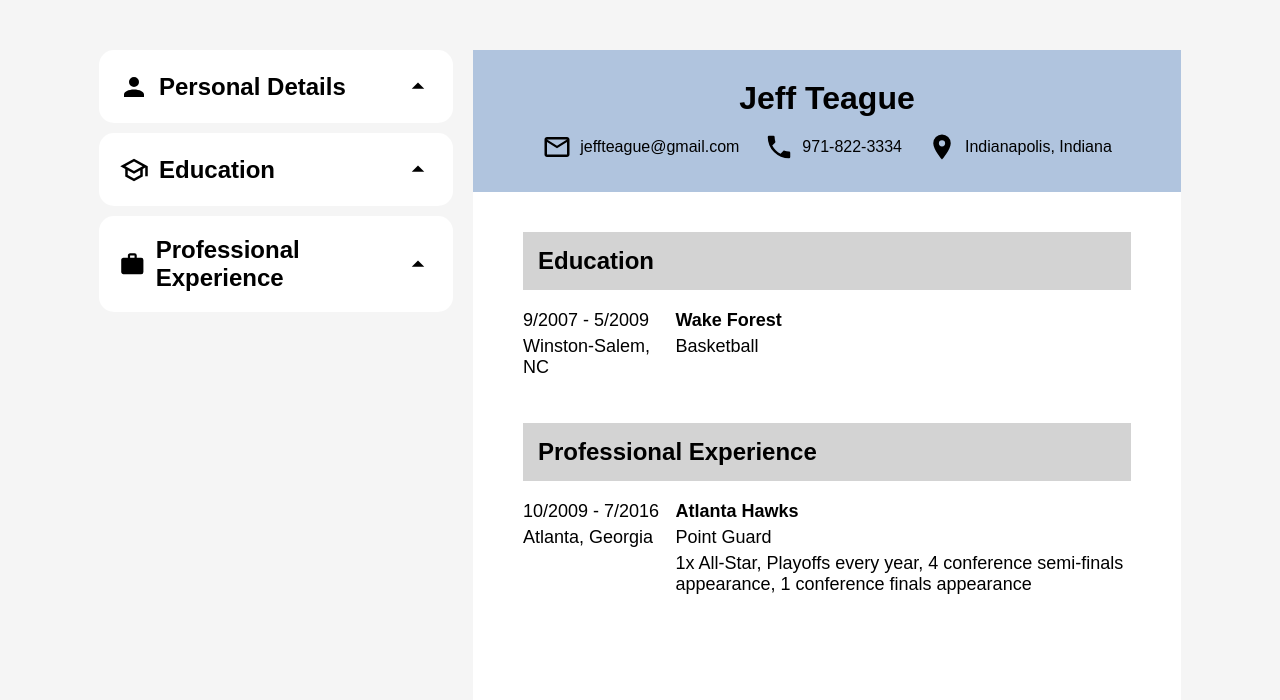
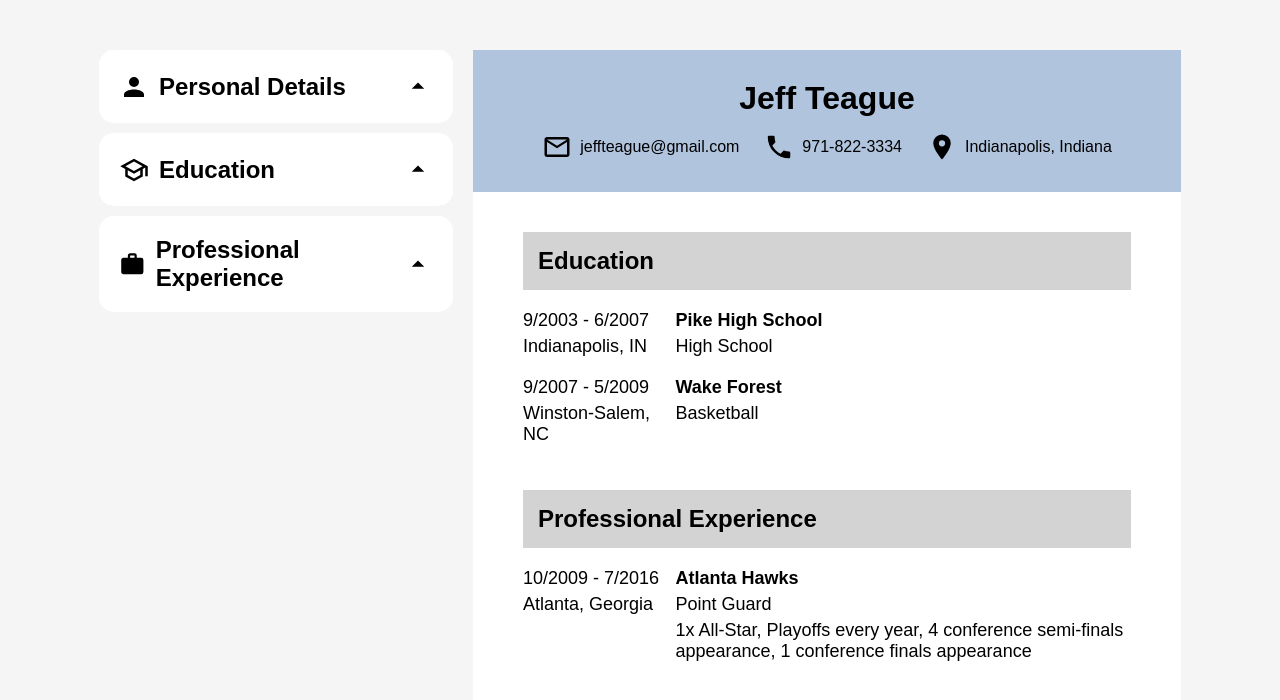
Before and after one commit to Mouzone/resume-generator, a React (Vite) app: page / in a window 1280 px wide. Shown: the top 700 px of the page. Built offline with nearby package versions, Linux system fonts and the light colour scheme.

Commit message:
Change Resume to render objects of objects properly and fix spacing between items of education

```diff
--- a/src/components/App.jsx
+++ b/src/components/App.jsx
@@ -10,13 +10,32 @@
                                                                  email: "jeffteague@gmail.com",
                                                                  phone: "971-822-3334",
                                                                  address: "Indianapolis, Indiana "})
-    const [ education, setEducation ] = useState( { school: "Wake Forest",
+    const [ education, setEducation ] = useState(
+        {
+                    show: [0, 1],
+                    items: {
+                        0: {
+                            school: "Pike High School",
+                            degree: "High School",
+                            start: "9/2003",
+                            end: "6/2007",
+                            location: "Indianapolis, IN"
+                        },
+                        1: {
+                            school: "Wake Forest",
                             degree: "Basketball",
                             start: "9/2007",
                             end: "5/2009",
                             location: "Winston-Salem, NC"
+                        }
+                    }
                     })
-    const [ experience, setExperience ] = useState({ company: "Atlanta Hawks",
+    const [ experience, setExperience ] = useState(
+        {
+                    show: [0],
+                    items: {
+                        0: {
+                            company: "Atlanta Hawks",
                             position: "Point Guard",
                             start: "10/2009",
                             end: "7/2016",
@@ -24,6 +43,8 @@
                             description: "1x All-Star, Playoffs every year, " +
                                 "4 conference semi-finals appearance, " +
                                 "1 conference finals appearance"
+                        }
+                    }
                 })
 
     // todo: for education and experience:
--- a/src/components/Form.jsx
+++ b/src/components/Form.jsx
@@ -1,8 +1,6 @@
 import "../styles/Form.css"
 import { useState } from "react";
-// todo: refactor Education & Experience to use ternary operator to reduce amount of shared code
-// -- call it Edit so it makes moving forward to list view easier
-// work on list view, with data structures and implement edit portion later
+// todo: work on list view, with data structures and implement edit portion later
 function Personal({ state, setState }) {
     function changeName(e) {
         setState({ ...state, name: e.target.value })
@@ -76,7 +74,7 @@
     )
 }
 
-function Education({state, setState}) {
+function Education({ state, setState }) {
     const [ show, setShow ] = useState(false)
     function changeShow() {
         setShow(!show)
@@ -107,19 +105,25 @@
 
             </div>
             { show && (
-                <Edit
-                    isEducation={true}
-                    state={state}
-                    setState={setState}
-                >
-                </Edit>
+                <ul>
+                    { state["show"].map(
+                        key => <li key={key}> { state["items"][key]["school"] } </li>
+                    ) }
+                </ul>
+                // <Edit
+                //     isEducation={ true }
+                //     state={ state }
+                //     setState={ setState }
+                // >
+                // </Edit>
             )}
         </div>
     )
 }
 
 function Experience({state, setState}) {
-    const [ show, setShow ] = useState(false)
+    const [show, setShow] = useState(false)
+
     function changeShow() {
         setShow(!show)
     }
@@ -149,9 +153,9 @@
             </div>
             { show && (
                 <Edit
-                    isEducation={false}
-                    state={state}
-                    setState={setState}
+                    isEducation={ false }
+                    state={ state }
+                    setState={ setState }
                 >
                 </Edit>
             )}
@@ -208,27 +212,27 @@
             <div className="dates">
                 <Input
                     label="Start Date"
-                    value={state["start"]}
-                    handleChange={changeStart}
+                    value={ state["start"] }
+                    handleChange={ changeStart }
                 />
                 <Input
                     label="End Date"
-                    value={state["end"]}
-                    handleChange={changeEnd}
+                    value={ state["end"] }
+                    handleChange={ changeEnd }
                 />
             </div>
             <Input
                 label="Location"
-                value={state["location"]}
-                handleChange={changeLocation}
+                value={ state["location"] }
+                handleChange={ changeLocation }
             />
             { !isEducation && (
                 <label>
                     Description
                     {' '}
                     <textarea
-                        value={state["description"]}
-                        onChange={changeDescription}
+                        value={ state["description"] }
+                        onChange={ changeDescription }
                     />
                 </label>
             )}
@@ -236,17 +240,17 @@
     )
 }
 
-function Input({label, value, handleChange}) {
+function Input({ label, value, handleChange }) {
     return (
         <label>
             {label}
             {' '}
             <input
-                value={value}
-                onChange={handleChange}
+                value={ value }
+                onChange={ handleChange }
             />
         </label>
     )
 }
 
-export {Personal, Education, Experience}
+export { Personal, Education, Experience }
--- a/src/components/Resume.jsx
+++ b/src/components/Resume.jsx
@@ -30,36 +30,73 @@
             </div>
             <div id="education">
                 <h2> Education </h2>
-                <div className="items">
-                    <div className="item">
-                        <div className="left">
-                        <p> {education["start"]} - {education["end"]} </p>
-                            <p> {education["location"]} </p>
-                        </div>
-                        <div className="right">
-                            <p> {education["school"]} </p>
-                            <p> {education["degree"]} </p>
-                        </div>
-                    </div>
-
-                </div>
+                <Items
+                    isEducation={ true }
+                    state={ education }
+                ></Items>
             </div>
             <div id="experience">
                 <h2> Professional Experience </h2>
-                <div className="items">
-                    <div className="item">
-                        <div className="left">
-                            <p> {experience["start"]} - {experience["end"]} </p>
-                            <p> {experience["location"]} </p>
-                        </div>
-                        <div className={"right"}>
-                            <p> {experience["company"]} </p>
-                            <p> {experience["position"]} </p>
-                            <p> {experience["description"]} </p>
-                        </div>
-                    </div>
-                </div>
+                <Items
+                    isEducation={ false }
+                    state={ experience }
+                ></Items>
             </div>
         </div>
     )
 }
+
+function Items({ isEducation, state }) {
+    return (
+        <div className="items">
+            { state["show"].map(key => {
+                const item = state["items"][key]
+                return (
+                    <div key={ isEducation ? item["school"] : item["company"] } className="item">
+                        <Left start={ item["start"] }
+                              end={ item["end"] }
+                              location={ item["location"] }>
+                        </Left>
+                        { isEducation ?
+                            <EducationRight school={ item["school"]}
+                                            degree={ item["degree"]}>
+                            </EducationRight> :
+                            <ExperienceRight company={ item["company"]}
+                                position={ item["position"] }
+                                description={ item["description"]}
+                            ></ExperienceRight>
+                        }
+                    </div>
+                )
+            }) }
+        </div>
+    )
+}
+
+function Left({ start, end, location }) {
+    return (
+        <div className="left">
+            <p> { start } - { end } </p>
+            <p> { location } </p>
+        </div>
+    )
+}
+
+function EducationRight({ school, degree }) {
+    return (
+        <div className="right">
+            <p> { school } </p>
+            <p> { degree } </p>
+        </div>
+    )
+}
+
+function ExperienceRight({company, position, description}) {
+    return (
+        <div className={"right"}>
+            <p> {company} </p>
+            <p> {position} </p>
+            <p> { description } </p>
+        </div>
+    )
+}
--- a/src/styles/Resume.css
+++ b/src/styles/Resume.css
@@ -47,6 +47,7 @@
     display: flex;
     flex-direction: column;
     align-content: center;
+    gap: 20px;
 }
 
 .item {
```
Lines whose indentation alone changed are shown as unchanged.
